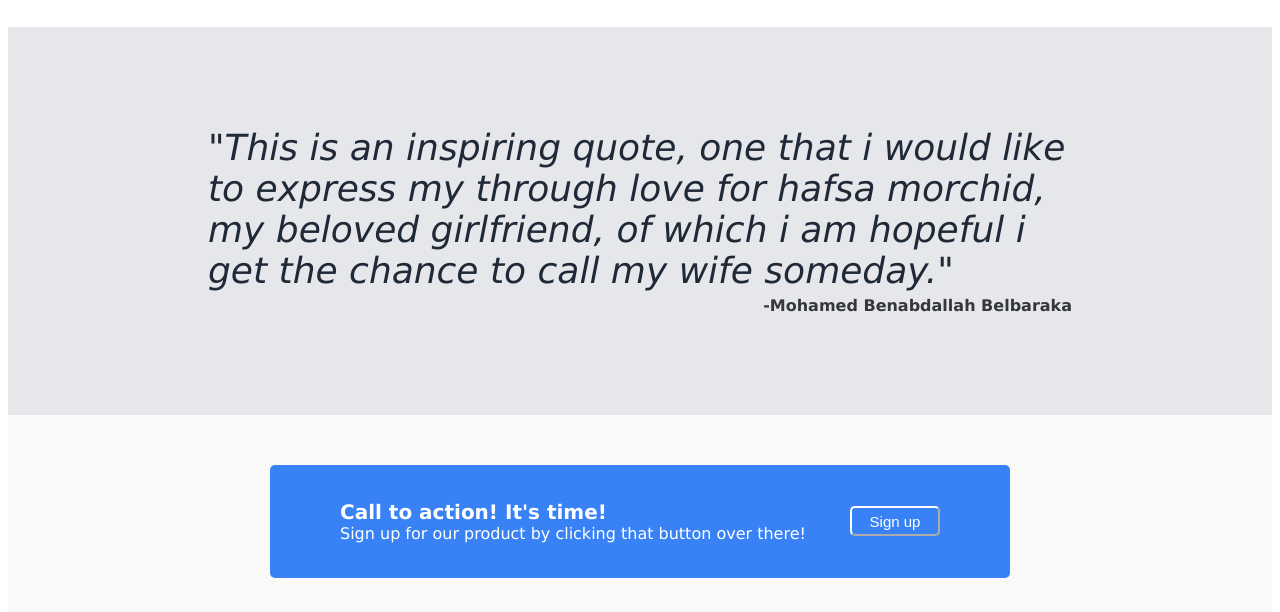
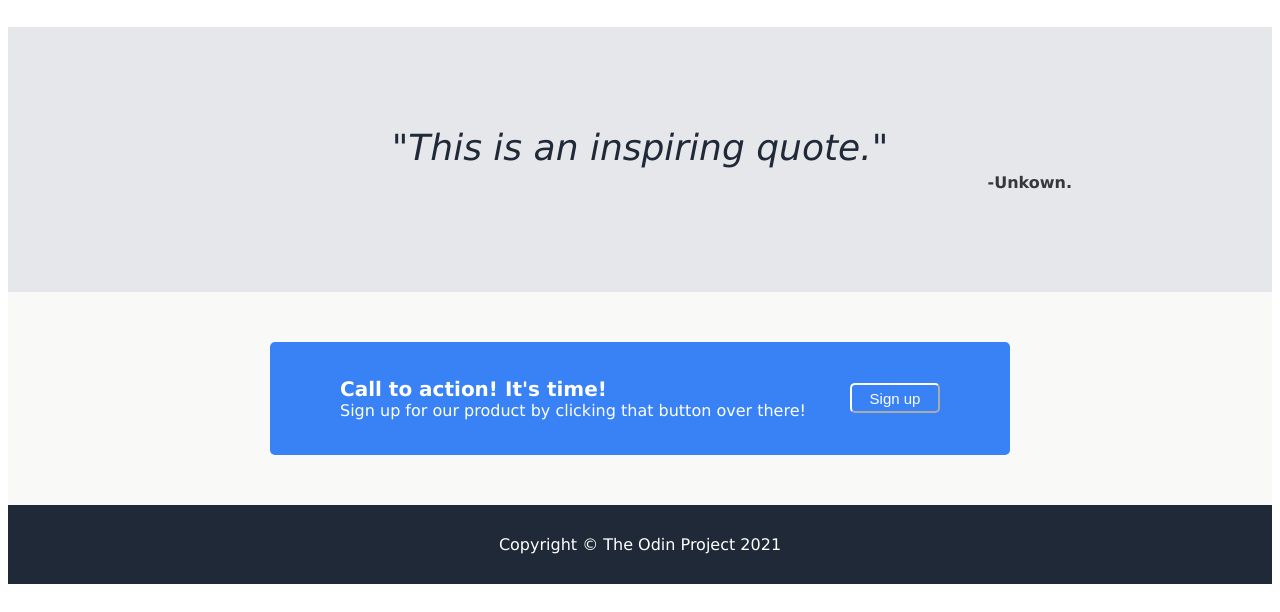
Before and after one commit to SimoG3/Landing-page, a plain HTML site: page index.html in a window 1280 px wide. Shown: the part 764-1376 px from the top of the page. Drawn offline with Linux system fonts and the light colour scheme.

Commit message:
quote changed.

```diff
--- a/index.html
+++ b/index.html
@@ -65,11 +65,10 @@
 
         <div class="quote">
             <div class="child_quote">
-                 "This is an inspiring quote, one that i would like to express my through love for hafsa morchid,
-                 my beloved girlfriend, of which i am hopeful i get the chance to call my wife someday."
+                 "This is an inspiring quote."
             </div>
             <div class="author">
-                -Mohamed Benabdallah Belbaraka
+                -Unkown.
             </div>
         </div>
 
```
